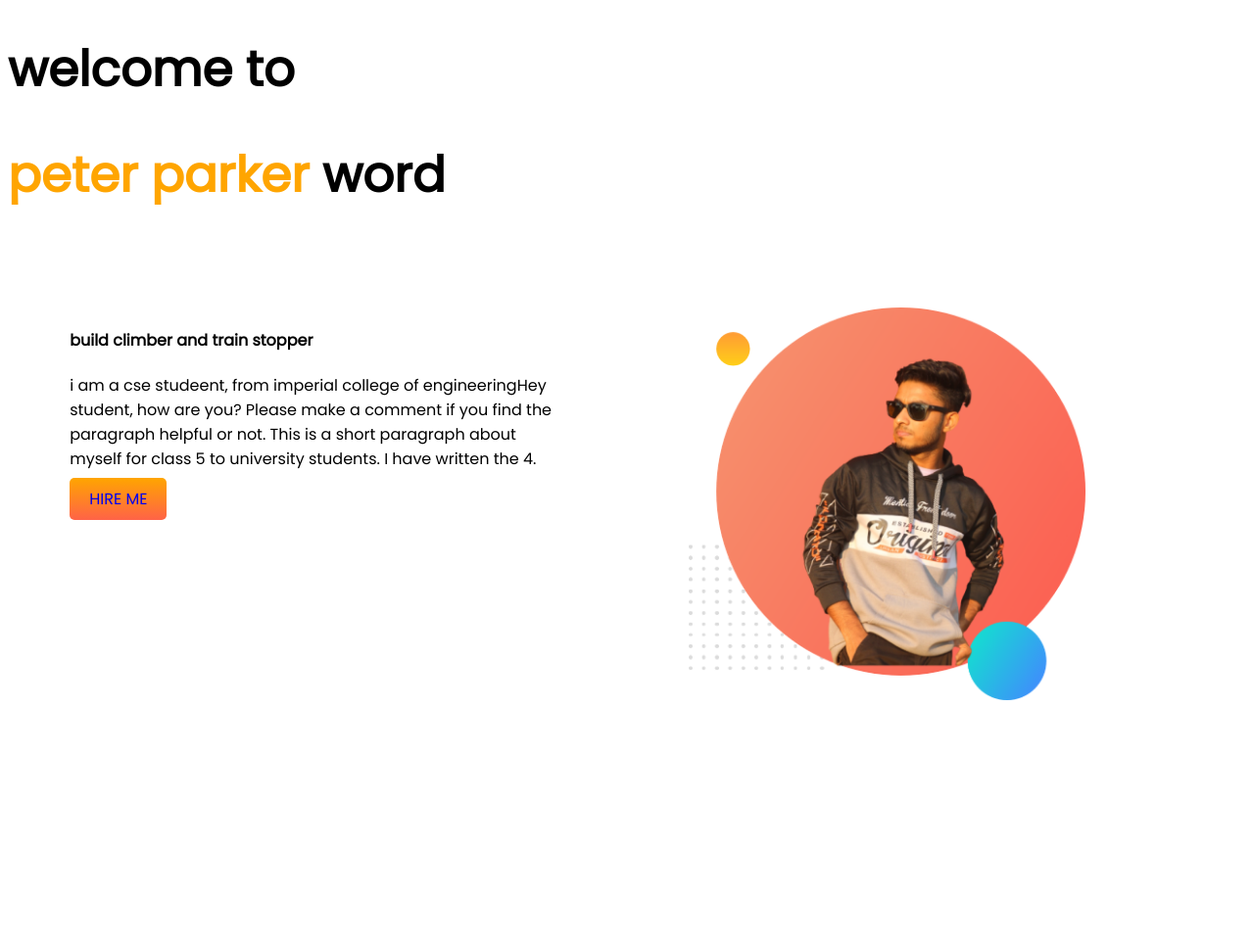
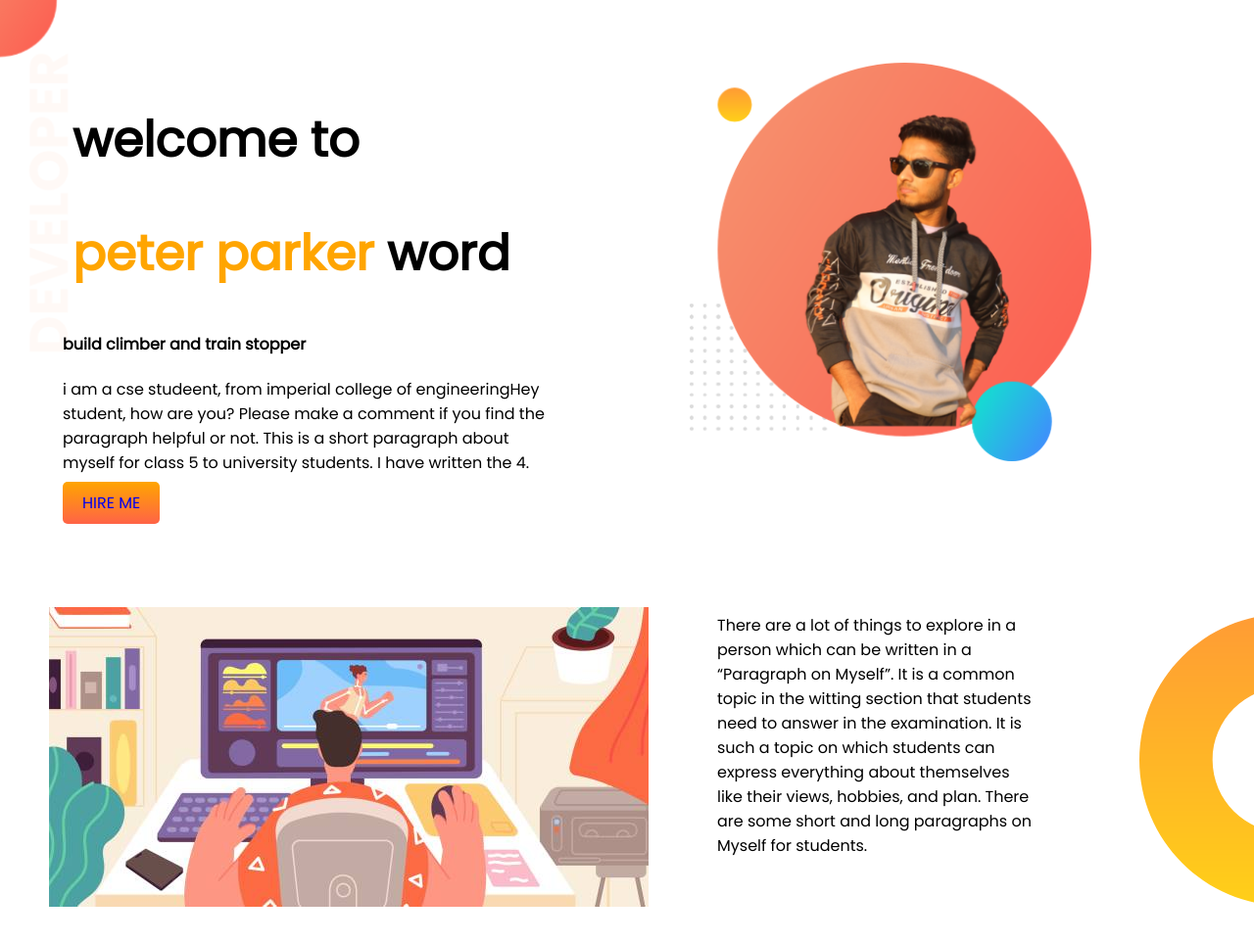
Before and after one commit to mdrion12/fist-web-page, a plain HTML site: page index.html in a window 1280 px wide. Shown: the whole page at 98% size. Before the commit the page ends 800 px from the top, so only its background shows below. Drawn offline with Linux system fonts and the light colour scheme.

Commit message:
second-commit

```diff
--- a/index.html
+++ b/index.html
@@ -12,11 +12,17 @@
 
 </head>
 <body>
+
+
+
+<section class="flower">
+
+     <div class="half-width">
+
     <h1 class="header">welcome to</h1>
     <h1><span>peter parker</span> word </h1>
-<section>
 
-     <div class="half-width"> <h4>build climber and train stopper</h4>
+        <h4>build climber and train stopper</h4>
     <p>i am a cse studeent, from imperial college of engineeringHey student, how are you? Please make a comment if you find the paragraph helpful or not. This is a short paragraph about myself for class 5 to university students. I have written the 4.</p>
 <a class="text" target="_blank" href="https://www.facebook.com/home.php?_rdc=1&_rdr">HIRE ME</a>
 </div>
@@ -24,5 +30,14 @@
 
 
 </section>
+<section class="bird">
+    <div class="cat"><img src="image/istockphoto-1335041829-612x612.jpg" alt=""></div>
+<div class="dog">
+    <p>There are a lot of things to explore in a person which can be written in a “Paragraph on Myself”. It is a common topic in the witting section that students need to answer in the examination. It is such a topic on which students can express everything about themselves like their views, hobbies, and plan. There are some short and long paragraphs on Myself for students.
+
+</p>
+</div>
+</section>
+
 </body>
 </html>
--- a/style.css
+++ b/style.css
@@ -3,10 +3,13 @@
 
     body{
         font-family: 'Poppins', sans-serif;
+        margin:0% ;
 
     }
  h1{
     font-size: 50px;
+    margin-left: 10px;
+
  }
  span{
     color: orange;
@@ -30,5 +33,27 @@
    padding: 10px 20px;
    background-image: linear-gradient(orange, tomato);
    border-radius: 5px;
-   image
+
 }
+.flower{
+
+   background-image: url(image/top-banner.png);
+   background-repeat: no-repeat;
+}
+.bird{
+   display: flex;
+   background-image: url(image/dream-bg.png);
+   background-repeat: no-repeat;
+   background-position: right;
+}
+.cat{
+   padding: 30px;
+   margin-left: 20px;
+
+}
+.dog{
+   margin-left: 20px;
+   margin-right:200px;
+   padding: 20px;
+
+}
```
Also changed, not shown: image/dream-bg.png (added), image/istockphoto-1335041829-612x612.jpg (added), image/top-banner.png (added).
